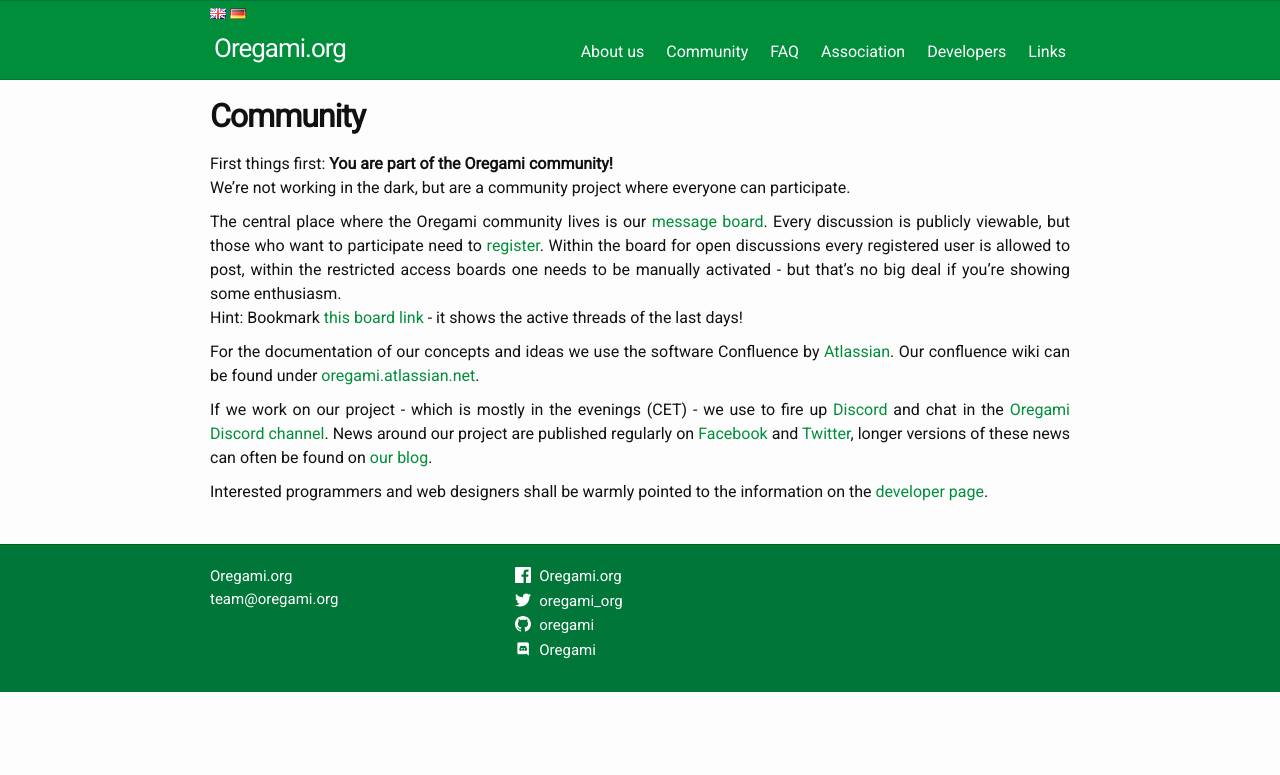
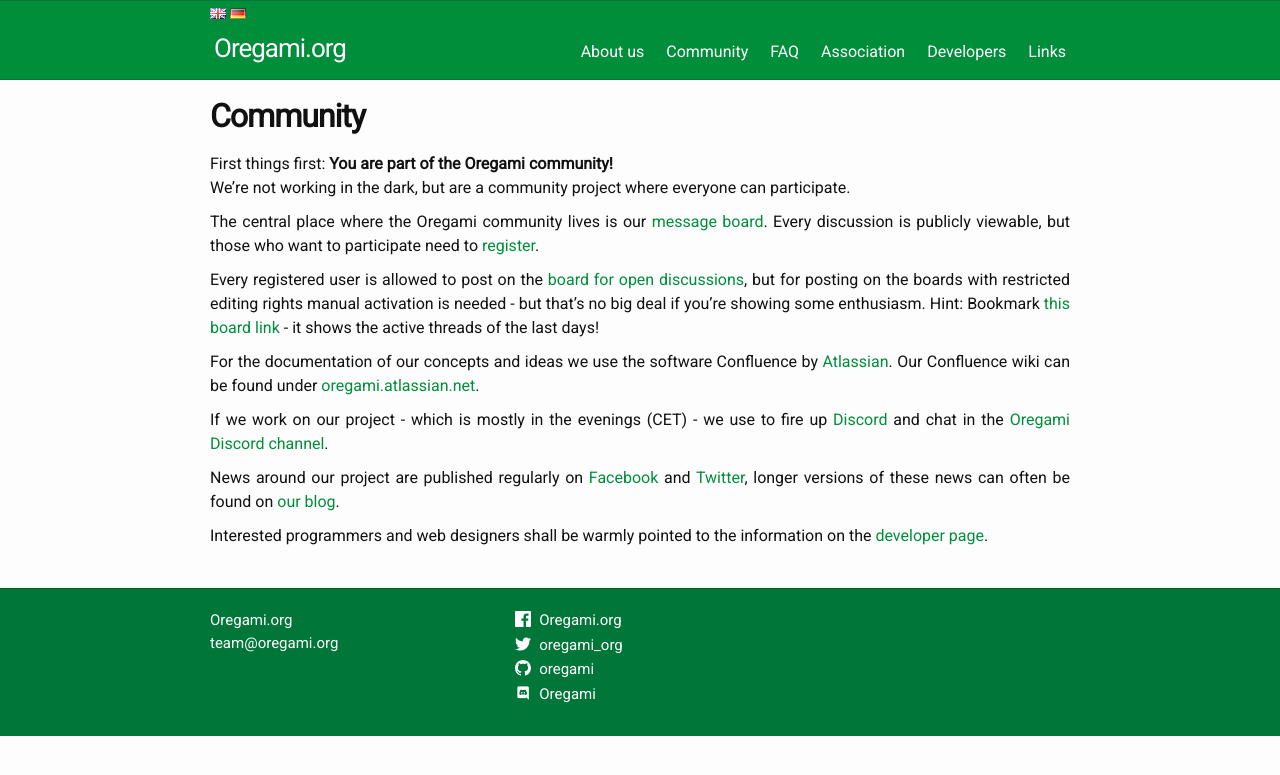
Before and after one commit to oregami/oregami.org-public-website, a Jekyll site: the page built from _pages_en/community.md, in a window 1280 px wide. Shown: the top 775 px of the page. Built offline with Jekyll 4.4.1, drawn with Linux system fonts in a browser that asks for light colours.

Commit message:
Update of the English community page

```diff
--- a/_pages_en/community.md
+++ b/_pages_en/community.md
@@ -4,16 +4,21 @@
 permalink: /en/community
 language: en
 seq: 20
+published: true
 ---
 
 First things first: **You are part of the Oregami community!**
 We're not working in the dark, but are a community project where everyone can participate.
 
-The central place where the Oregami community lives is our [message board](http://forum.oregami.org){:target="_blank"}. Every discussion is publicly viewable, but those who want to participate need to [register](http://forum.oregami.org/ucp.php?mode=register){:target="_blank"}. Within the board for open discussions every registered user is allowed to post, within the restricted access boards one needs to be manually activated - but that's no big deal if you're showing some enthusiasm.
+The central place where the Oregami community lives is our [message board](https://forum.oregami.org){:target="_blank"}. Every discussion is publicly viewable, but those who want to participate need to [register](https://forum.oregami.org/ucp.php?mode=register){:target="_blank"}.
+
+Every registered user is allowed to post on the [board for open discussions](https://forum.oregami.org/viewforum.php?f=38){:target="_blank"}, but for posting on the boards with restricted editing rights manual activation is needed - but that's no big deal if you're showing some enthusiasm.
 Hint: Bookmark [this board link](http://forum.oregami.org/search.php?st=90&sk=t&sd=d&sr=topics&search_id=active_topics){:target="_blank"} \- it shows the active threads of the last days!
 
-For the documentation of our concepts and ideas we use the software Confluence by [Atlassian](http://atlassian.com/){:target="_blank"}. Our confluence wiki can be found under [oregami.atlassian.net](https://oregami.atlassian.net/){:target="_blank"}.
+For the documentation of our concepts and ideas we use the software Confluence by [Atlassian](http://atlassian.com/){:target="_blank"}. Our Confluence wiki can be found under [oregami.atlassian.net](https://oregami.atlassian.net/){:target="_blank"}.
 
-If we work on our project - which is mostly in the evenings (CET) - we use to fire up [Discord](https://discordapp.com/){:target="_blank"} and chat in the [Oregami Discord channel](https://discord.gg/yXWjzXc){:target="_blank"}. News around our project are published regularly on [Facebook](https://www.facebook.com/Oregami.org){:target="_blank"} and [Twitter](http://twitter.com/oregami_org){:target="_blank"}, longer versions of these news can often be found on [our blog](http://oregami-de.blogspot.com).
+If we work on our project - which is mostly in the evenings (CET) - we use to fire up [Discord](https://discordapp.com/){:target="_blank"} and chat in the [Oregami Discord channel](https://discord.gg/yXWjzXc){:target="_blank"}.
 
-Interested programmers and web designers shall be warmly pointed to the information on the [developer page](http://www.oregami.org/en/developer.html).
+News around our project are published regularly on [Facebook](https://www.facebook.com/Oregami.org){:target="_blank"} and [Twitter](http://twitter.com/oregami_org){:target="_blank"}, longer versions of these news can often be found on [our blog](http://www.oregami.org/en).
+
+Interested programmers and web designers shall be warmly pointed to the information on the [developer page](http://www.oregami.org/en/developers.html).
```
